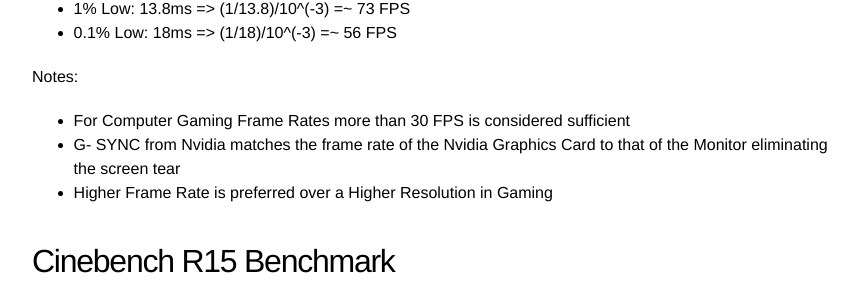
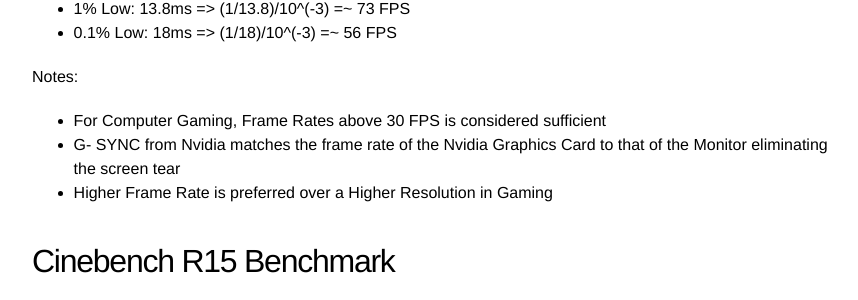
Before and after one commit to welagedara/welagedara.github.io, a Jekyll site: the page built from _posts/2018-11-20-the-gaming-rig-part-7.md, in a window 1280 px wide and 900 px high, scrolled down 921 px. Shown: the part 148-448 px from the top of the window, without its empty margins (208-1066 px from the left). Built offline with Jekyll 4.4.1, drawn with Linux system fonts in a browser that asks for light colours; comment, search, counter and statistics services are not loaded.

Commit message:
new post from yesterday

```diff
--- a/_posts/2018-11-20-the-gaming-rig-part-7.md
+++ b/_posts/2018-11-20-the-gaming-rig-part-7.md
@@ -30,7 +30,7 @@ In the graph, x- Axis  depicts the frame number and the y- Axis depicts the time
 - 0.1% Low: 18ms => (1/18)/10^(-3) =~ 56 FPS
 
 Notes:
-- For Computer Gaming Frame Rates more than 30 FPS is considered sufficient
+- For Computer Gaming, Frame Rates above 30 FPS is considered sufficient
 - G- SYNC from Nvidia matches the frame rate of the Nvidia Graphics Card to that of the Monitor eliminating the screen tear
 - Higher Frame Rate is preferred over a Higher Resolution in Gaming
 
```
